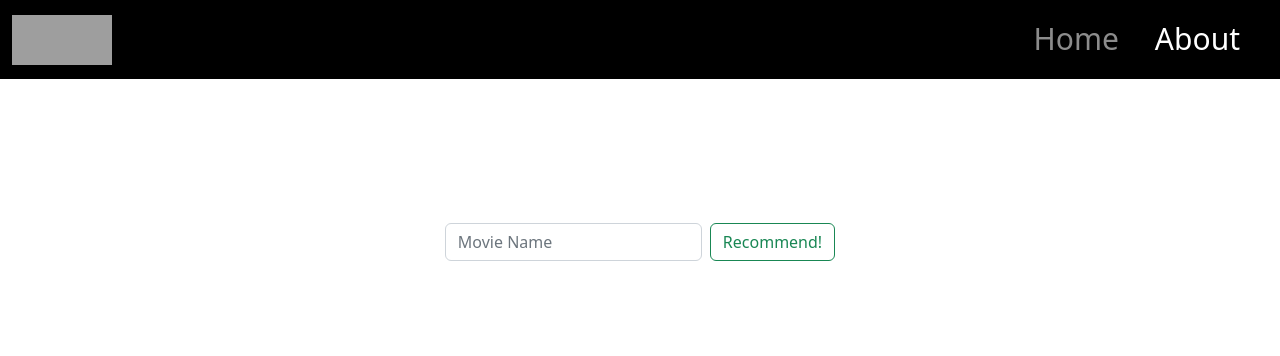
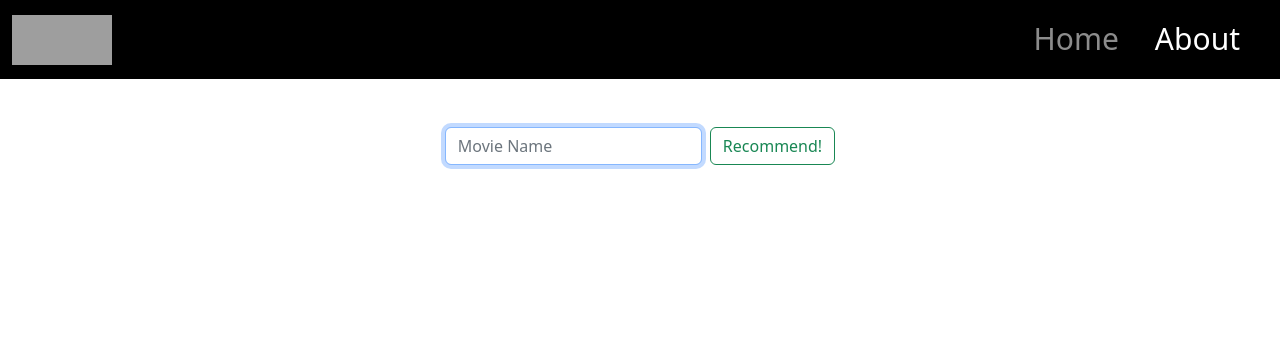
Before and after one commit to Techie5879/moviepp, a Flask app: page / in a window 1280 px wide. Shown: the top 356 px of the page. Run offline with Flask 2, Linux system fonts and the light colour scheme; parts of the project's set-up code (start-up, migrations or seed data) failed here and were passed over; grey boxes are pictures that could not be loaded.

Commit message:
changed containers and flex classes

```diff
--- a/templates/index.html
+++ b/templates/index.html
@@ -4,10 +4,11 @@
 Home
 {% endblock %}
 {% block main %}
-<div class="mt-5 p-5 d-flex justify-content-center" >
+<div class="d-flex" >
       <form action="/predict", method="get" class="d-flex">
-            <input class="form-control me-2" placeholder="Movie Name" name="movie">
+            <input class="form-control me-2" placeholder="Movie Name" name="movie" autofocus>
             <button class="btn btn-outline-success" type="submit">Recommend!</button>
       </form>
 </div>
+
 {% endblock %}
--- a/templates/layout.html
+++ b/templates/layout.html
@@ -35,7 +35,7 @@
                </div>
             </div>
          </nav>
-         <main class="container py-5 text-center">
+         <main class="container d-flex justify-content-center py-5">
             {% block main %}{% endblock %}
          </main>
 
```
